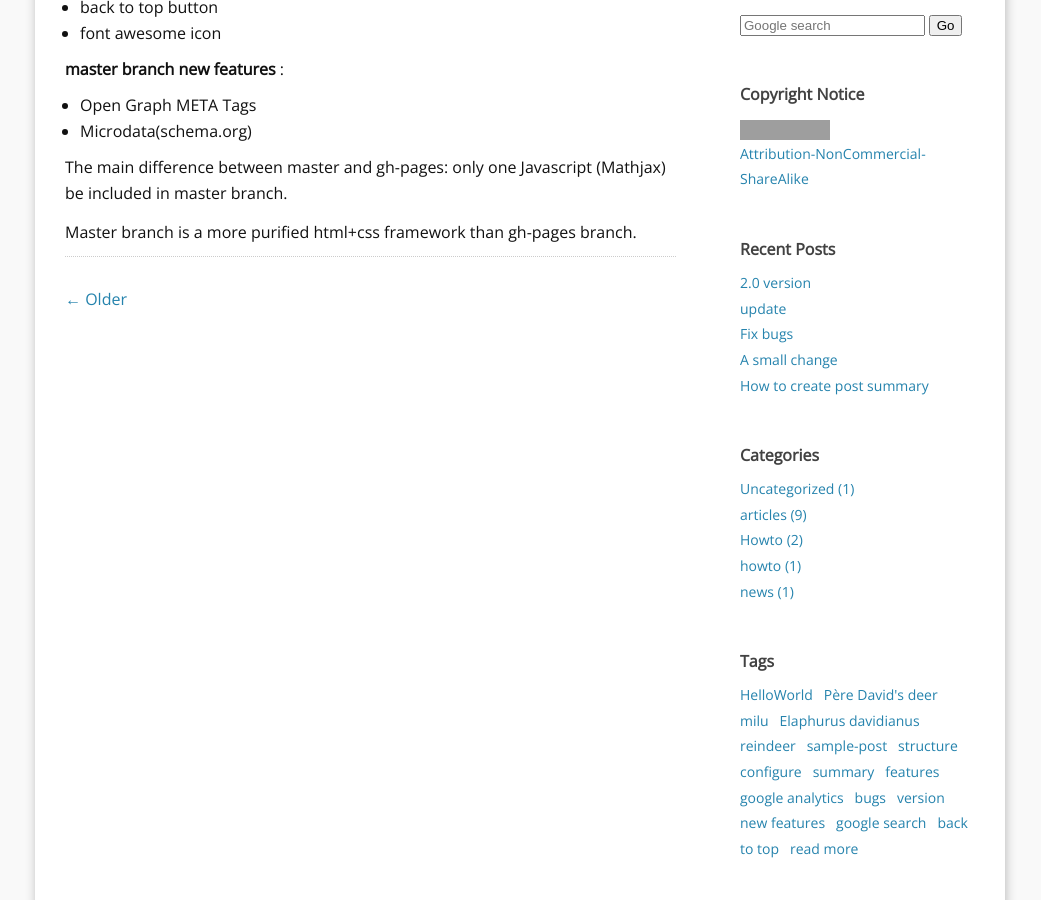
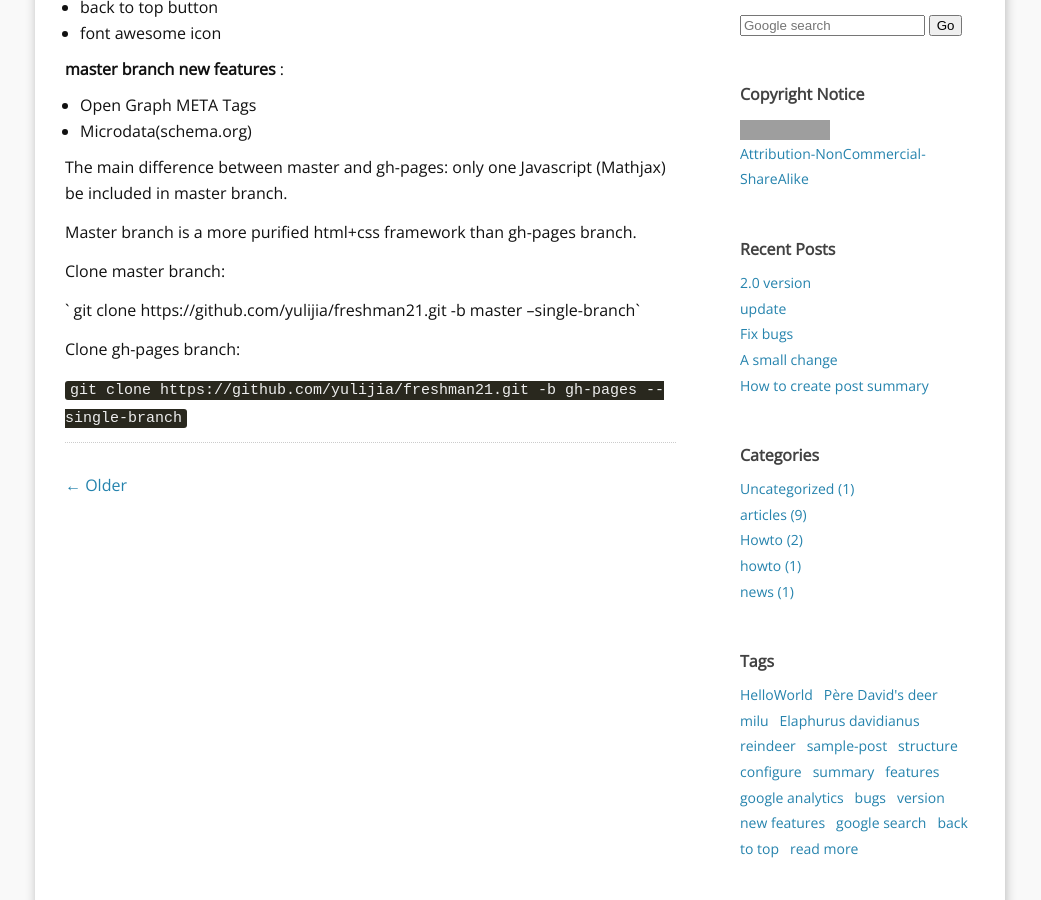
Before and after one commit to yulijia/freshman21, a Jekyll site: the page built from _posts/2015-03-31-2.0version.md, in a window 1280 px wide and 900 px high, scrolled down 583 px. Shown: the whole window, without its empty margins (120-1161 px from the left). Built offline with Jekyll 4.4.1, drawn with Linux system fonts in a browser that asks for light colours; nearby versions of some CDN libraries; comment, search, counter and statistics services are not loaded; grey boxes are pictures that could not be loaded.

Commit message:
add git clone command line

```diff
--- a/_posts/2015-03-31-2.0version.md
+++ b/_posts/2015-03-31-2.0version.md
@@ -33,3 +33,11 @@ Today, I update the theme with some new features. Welcome to use freshman21 2.0
 The main difference between master and gh-pages: only one Javascript (Mathjax) be included in master branch.
 
 Master branch is a more purified html+css framework than gh-pages branch.
+
+Clone master branch:
+
+` git clone https://github.com/yulijia/freshman21.git -b master --single-branch`
+
+Clone gh-pages branch:
+
+`git clone https://github.com/yulijia/freshman21.git -b gh-pages --single-branch`
```
